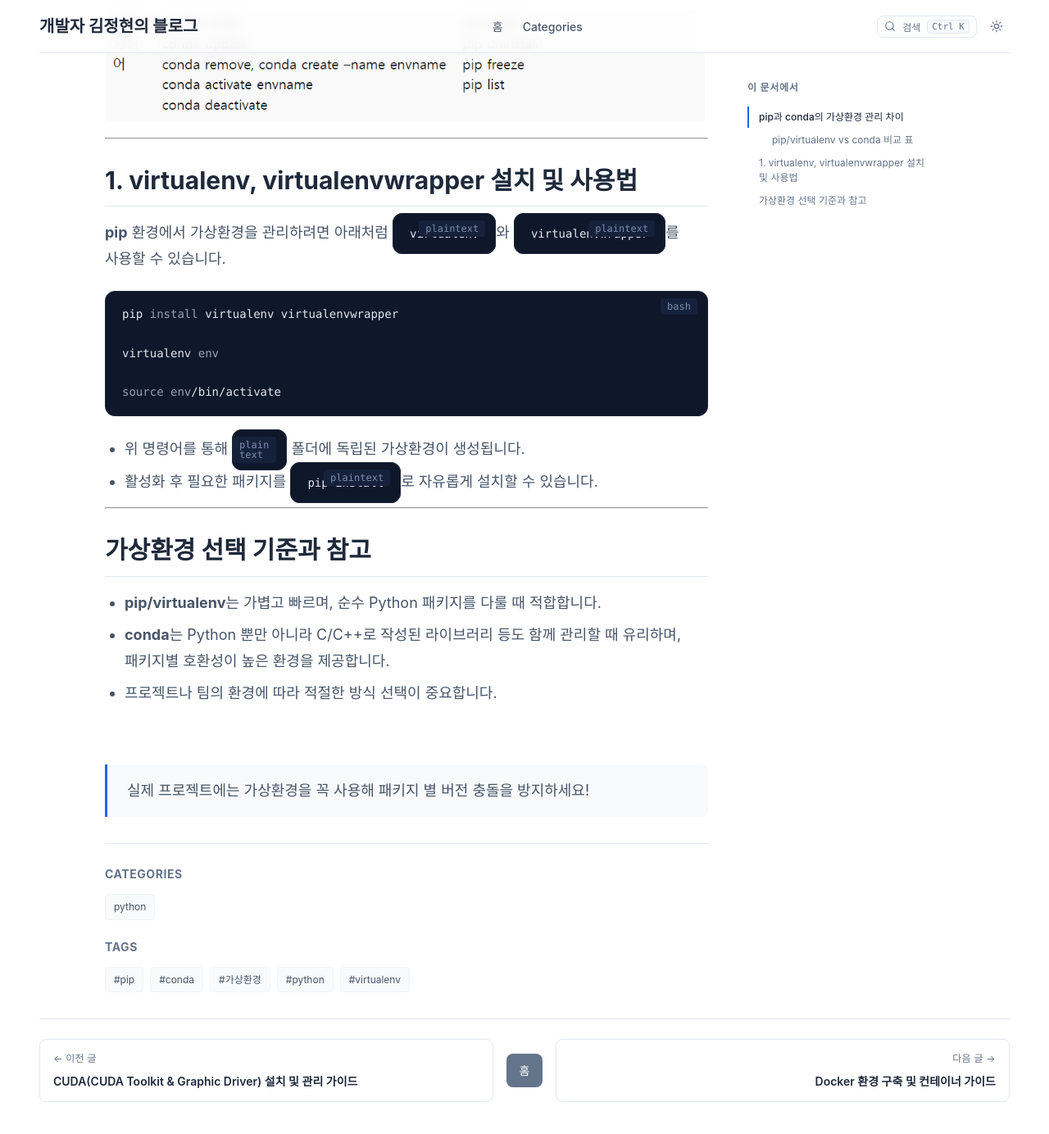
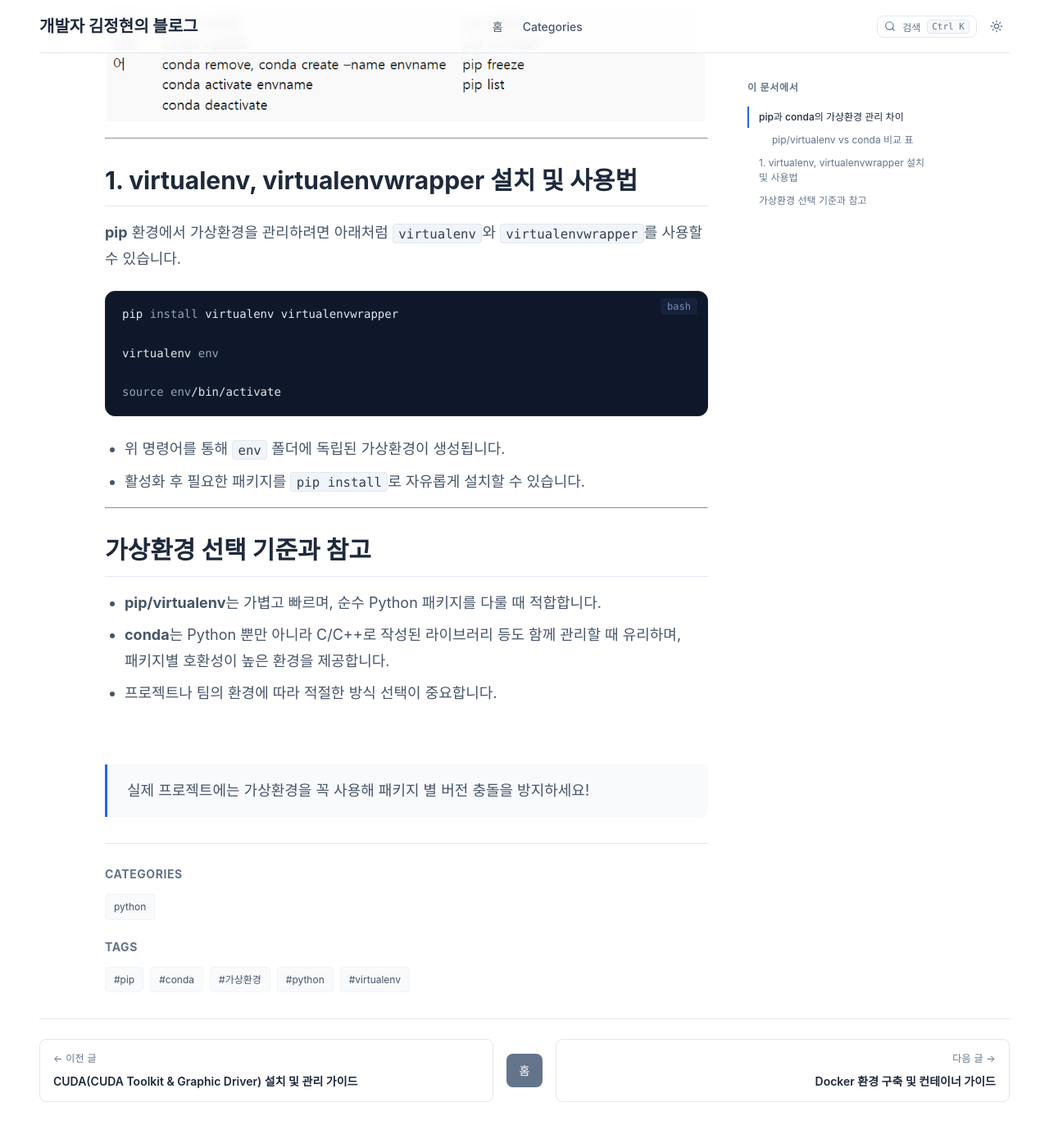
Before and after one commit to djsk721/djsk721.github.io, a Jekyll site: the page built from _posts/2026-04-02-Difference-With-Conda-and-Pip.md, in a window 1280 px wide and 1400 px high, scrolled down 1330 px. Shown: the top 1384 px of the window at 82% size. Built offline with Jekyll 4.4.1, drawn with Linux system fonts in a browser that asks for light colours.

Commit message:
chore: 레이아웃 수정

```diff
--- a/_layouts/post.html
+++ b/_layouts/post.html
@@ -104,7 +104,7 @@ layout: default
 
 <script>
 (function() {
-  document.querySelectorAll('.post-content .highlighter-rouge[class*="language-"]').forEach(function(block) {
+  document.querySelectorAll('.post-content div.highlighter-rouge[class*="language-"]').forEach(function(block) {
     var match = block.className.match(/language-([\w-]+)/);
     if (!match) {
       return;
--- a/assets/css/style.css
+++ b/assets/css/style.css
@@ -1227,7 +1227,7 @@ article code {
   font-size: 0.875em;
 }
 
-article .highlighter-rouge {
+article div.highlighter-rouge {
   position: relative;
   margin: var(--space-6) 0;
   background-color: var(--code-bg);
@@ -1269,8 +1269,8 @@ article .highlighter-rouge {
   word-break: break-word;
 }
 
-.highlighter-rouge code,
-.highlighter-rouge pre code {
+article div.highlighter-rouge code,
+article div.highlighter-rouge pre code {
   display: block;
   width: max-content;
   min-width: 100%;
@@ -1282,6 +1282,17 @@ article .highlighter-rouge {
   font-family: var(--font-family-mono);
   font-size: var(--font-size-sm);
   line-height: 1.7;
+}
+
+article code.highlighter-rouge,
+article code.highlighter-rouge.code-block--bare {
+  display: inline;
+  width: auto;
+  min-width: 0;
+  margin: 0;
+  overflow: visible;
+  white-space: normal;
+  word-break: normal;
 }
 
 /* Rouge syntax mapping */
```
